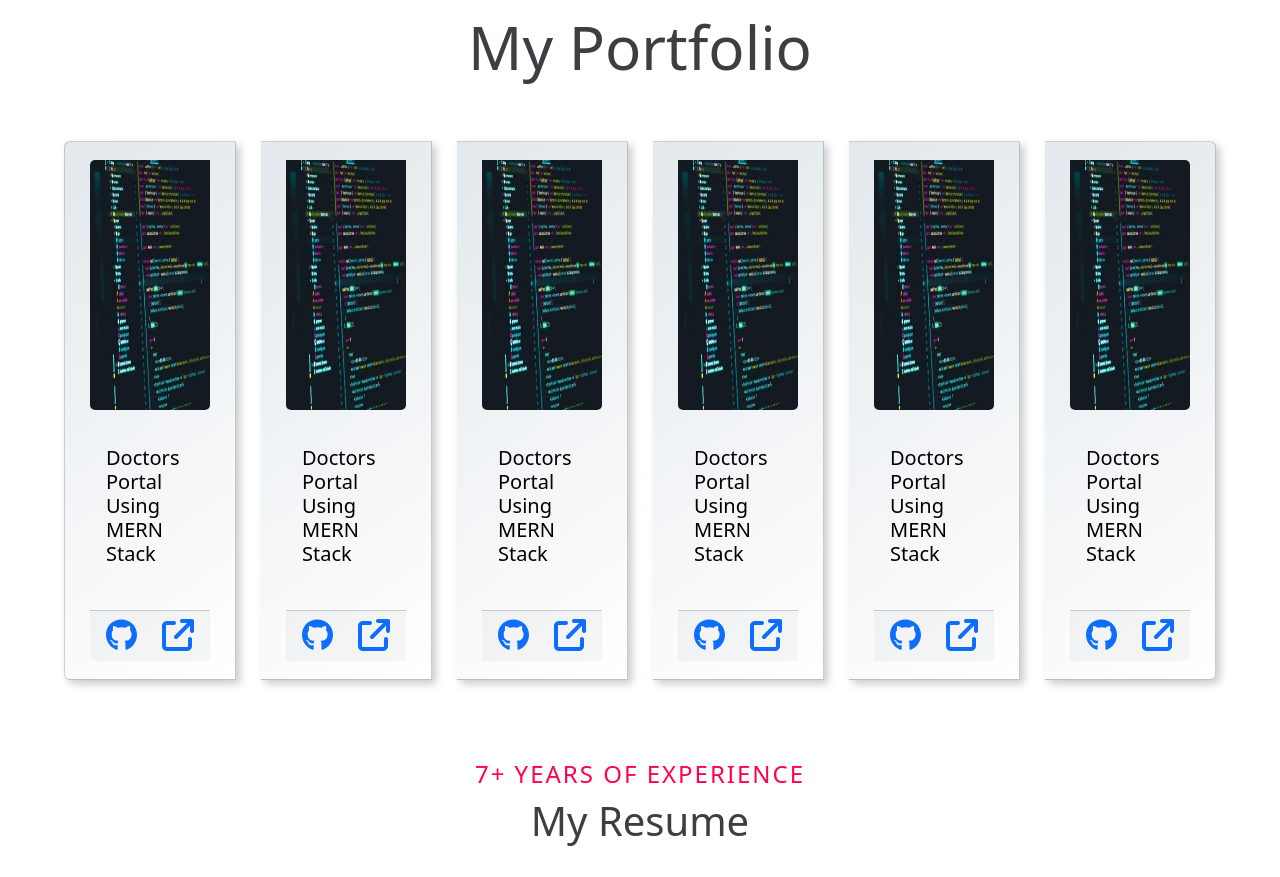
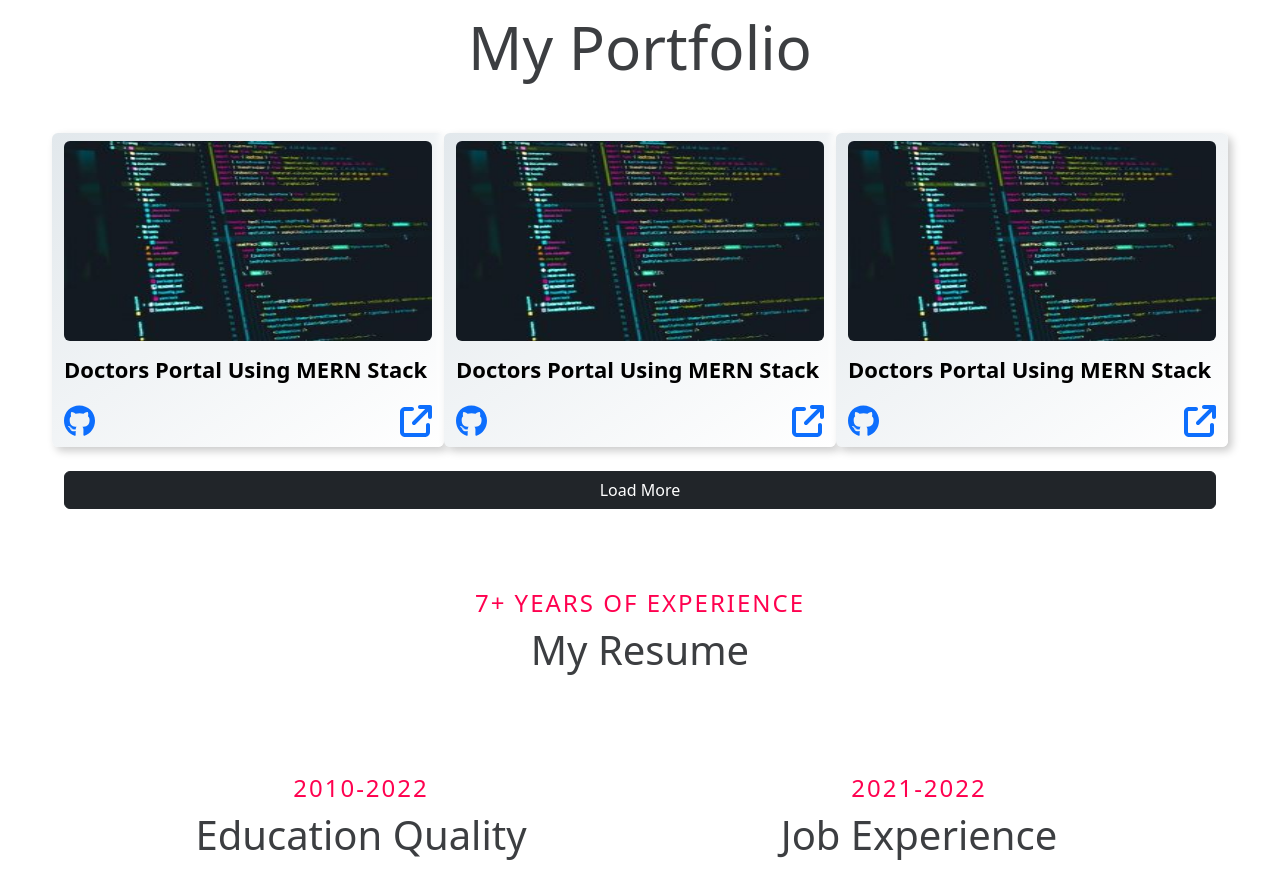
Before and after one commit to Sadik182/Developer-Portfolio, a React (Create React App) app: page / in a window 1280 px wide. Shown: the part 1520-2397 px from the top of the page. Built offline with nearby package versions, Linux system fonts and the light colour scheme.

Commit message:
Portfolio page done

```diff
--- a/src/App.css
+++ b/src/App.css
@@ -64,9 +64,9 @@ button {
   box-shadow: 4px 4px 8px #cbcbcb, -4px -4px 8px #ffffff;
   border-radius: 10px;
 }
-.row {
+/* .row {
   width: 50%;
-}
+} */
 .left {
   width: 70%;
 }
--- a/src/component/Portfolio/Portfolio.css
+++ b/src/component/Portfolio/Portfolio.css
@@ -1,17 +1,18 @@
-.card_group {
+.cardGroup {
   display: grid;
   grid-template-columns: repeat(3, 1fr);
-  gap: 25px;
+  gap: 20px;
 }
+
 .cardImage {
   width: 100%;
-  height: 250px;
-  border-radius: 5px;
+  height: 200px;
+  border-radius: 6px;
 }
 .cardTitle {
-  padding: 20px 0;
+  padding: 15px 0;
   font-weight: 700;
-  font-size: 20px;
+  font-size: 22px;
 }
 .gitHub:hover {
  color: red;
@@ -21,12 +22,13 @@
 }
 
 .btn_shadow2 {
-  padding: 18px 25px;
+  padding: 8px 15px;
   border-radius: 6px;
   transition: 0.3s all ease;
   cursor: pointer;
   color: #000;
   transition: 0.5s;
+
 }
 .btn_shadow2 {
   background: linear-gradient(145deg, #e2e8ec, #ffffff);
--- a/src/component/Portfolio/Portfolio.js
+++ b/src/component/Portfolio/Portfolio.js
@@ -1,87 +1,48 @@
-import React from "react";
-import "./Portfolio.css";
+import React, { useState } from "react";
 import Card from "react-bootstrap/Card";
 import CardGroup from "react-bootstrap/CardGroup";
-import image from '../../images/portfolio_2.jpg'
-import { faGithub } from "@fortawesome/free-brands-svg-icons"
-import { faExternalLink } from "@fortawesome/free-solid-svg-icons"
-import { FontAwesomeIcon } from "@fortawesome/react-fontawesome"
+import image from '../../images/portfolio_2.jpg';
+import { faGithub } from "@fortawesome/free-brands-svg-icons";
+import { faExternalLink } from "@fortawesome/free-solid-svg-icons";
+import { FontAwesomeIcon } from "@fortawesome/react-fontawesome";
+import './Portfolio.css'
+
+import data from './PortfolioData.js';
+
 
 const Portfolio = () => {
+  const [show, setShow] = useState(3);
+  const slice = data.slice(0, show);
+  const loadMore = () => {
+    setShow(show + show);
+  }
   return (
     <>
       <section className="Portfolio top" id="portfolio">
-        <div className="container1">
           <div className="heading text-center ">
             <h4>VISIT MY PORTFOLIO AND KEEP YOUR FEEDBACK</h4>
             <h1>My Portfolio</h1>
-            <ul className="compunent"></ul>
           </div>
-          <div>
-            <CardGroup className="card_group">
-              <Card className="btn_shadow2">
-                <Card.Img variant="top" src={image} className="cardImage"/>
-                <Card.Body>
-                  <Card.Title className="cardTitle">Doctors Portal Using MERN Stack</Card.Title>
-                </Card.Body>
-                <Card.Footer className='d-flex'>
-                <a className="gitHub" href="https://github.com/Sadik182?tab=repositories"><FontAwesomeIcon icon={faGithub} size="2x" title="Source Code"/></a>
-            <a className="liveDemo" href="https://github.com/Sadik182?tab=repositories"><FontAwesomeIcon icon={faExternalLink} size="2x" title="Live Demo"/></a>
-                </Card.Footer>
-              </Card>
-              <Card className="btn_shadow2">
-                <Card.Img variant="top" src={image} className="cardImage"/>
-                <Card.Body>
-                  <Card.Title className="cardTitle">Doctors Portal Using MERN Stack</Card.Title>
-                </Card.Body>
-                <Card.Footer className='d-flex'>
-                <a className="gitHub" href="https://github.com/Sadik182?tab=repositories" target="_blank"><FontAwesomeIcon icon={faGithub} size="2x" title="Source Code"/></a>
-            <a className="liveDemo" href="#" target="_blank"><FontAwesomeIcon icon={faExternalLink} size="2x" title="Live Demo"/></a>
-                </Card.Footer>
-              </Card>
-              <Card className="btn_shadow2">
-                <Card.Img variant="top" src={image} className="cardImage"/>
-                <Card.Body>
-                  <Card.Title className="cardTitle">Doctors Portal Using MERN Stack</Card.Title>
-                </Card.Body>
-                <Card.Footer className='d-flex'>
-                <a className="gitHub" href="https://github.com/Sadik182?tab=repositories" target="_blank"><FontAwesomeIcon icon={faGithub} size="2x" title="Source Code"/></a>
-            <a className="liveDemo" href="#" target="_blank"><FontAwesomeIcon icon={faExternalLink} size="2x" title="Live Demo"/></a>
-                </Card.Footer>
-              </Card>
-              <Card className="btn_shadow2">
-                <Card.Img variant="top" src={image} className="cardImage"/>
-                <Card.Body>
-                  <Card.Title className="cardTitle">Doctors Portal Using MERN Stack</Card.Title>
-                </Card.Body>
-                <Card.Footer className='d-flex'>
-                <a className="gitHub" href="https://github.com/Sadik182?tab=repositories" target="_blank"><FontAwesomeIcon icon={faGithub} size="2x" title="Source Code"/></a>
-            <a className="liveDemo" href="#" target="_blank"><FontAwesomeIcon icon={faExternalLink} size="2x" title="Live Demo"/></a>
-                </Card.Footer>
-              </Card>
-              <Card className="btn_shadow2">
-                <Card.Img variant="top" src={image} className="cardImage"/>
-                <Card.Body>
-                  <Card.Title className="cardTitle">Doctors Portal Using MERN Stack</Card.Title>
-                </Card.Body>
-                <Card.Footer className='d-flex'>
-                <a className="gitHub" href="https://github.com/Sadik182?tab=repositories" target="_blank"><FontAwesomeIcon icon={faGithub} size="2x" title="Source Code"/></a>
-            <a className="liveDemo" href="#" target="_blank"><FontAwesomeIcon icon={faExternalLink} size="2x" title="Live Demo"/></a>
-                </Card.Footer>
-              </Card>
-              <Card className="btn_shadow2">
-                <Card.Img variant="top" src={image} className="cardImage"/>
-                <Card.Body>
-                  <Card.Title className="cardTitle">Doctors Portal Using MERN Stack</Card.Title>
-                </Card.Body>
-                <Card.Footer className='d-flex'>
-                <a className="gitHub" href="https://github.com/Sadik182?tab=repositories" target="_blank"><FontAwesomeIcon icon={faGithub} size="2x" title="Source Code"/></a>
-            <a className="liveDemo" href="#" target="_blank"><FontAwesomeIcon icon={faExternalLink} size="2x" title="Live Demo"/></a>
-                </Card.Footer>
-              </Card>
-
-            </CardGroup>
+        <div className="container1">
+          <div className="row justify-content-center align-items-center">
+          {
+            slice.map((item, index) => {
+              return (
+                <div className="btn_shadow2 col-12 col-lg-4 col-md-6 mb-4" key={index}>
+                  <img src={item.img} alt="" className="cardImage" />
+                   <h3 className="cardTitle">{item.title}</h3>
+                  <div className="d-flex">
+                   <a className="gitHub" href={item.git}><FontAwesomeIcon icon={faGithub} size="2x" title="Source Code"/></a>
+                   <a className="liveDemo" href={item.live}><FontAwesomeIcon icon={faExternalLink} size="2x" title="Live Demo"/></a>
+                  </div>
+               </div>
+              )
+            })
+          }
           </div>
+          {
+            show < 6 ? (<button onClick={loadMore} className="btn btn-dark d-block w-100">Load More</button>): (null)
+          }
         </div>
       </section>
     </>
--- /dev/null
+++ b/src/component/Portfolio/PortfolioData.js
@@ -0,0 +1,48 @@
+import image from '../../images/portfolio_2.jpg';
+
+const cardData = [
+        {
+            id: 1,
+            img: image,
+            title: 'Doctors Portal Using MERN Stack',
+            git: 'https://github.com/Sadik182?tab=repositories',
+            live: 'https://github.com/Sadik182?tab=repositories'
+        },
+        {
+            id: 2,
+            img: image,
+            title: 'Doctors Portal Using MERN Stack',
+            git: 'https://github.com/Sadik182?tab=repositories',
+            live: 'https://github.com/Sadik182?tab=repositories'
+        },
+        {
+            id: 3,
+            img: image,
+            title: 'Doctors Portal Using MERN Stack',
+            git: 'https://github.com/Sadik182?tab=repositories',
+            live: 'https://github.com/Sadik182?tab=repositories'
+        },
+        {
+            id: 4,
+            img: image,
+            title: 'Doctors Portal Using MERN Stack',
+            git: 'https://github.com/Sadik182?tab=repositories',
+            live: 'https://github.com/Sadik182?tab=repositories'
+        },
+        {
+            id: 5,
+            img: image,
+            title: 'Doctors Portal Using MERN Stack',
+            git: 'https://github.com/Sadik182?tab=repositories',
+            live: 'https://github.com/Sadik182?tab=repositories'
+        },
+        {
+            id: 6,
+            img: image,
+            title: 'Doctors Portal Using MERN Stack',
+            git: 'https://github.com/Sadik182?tab=repositories',
+            live: 'https://github.com/Sadik182?tab=repositories'
+        },
+    ]
+
+    export default cardData;
```
